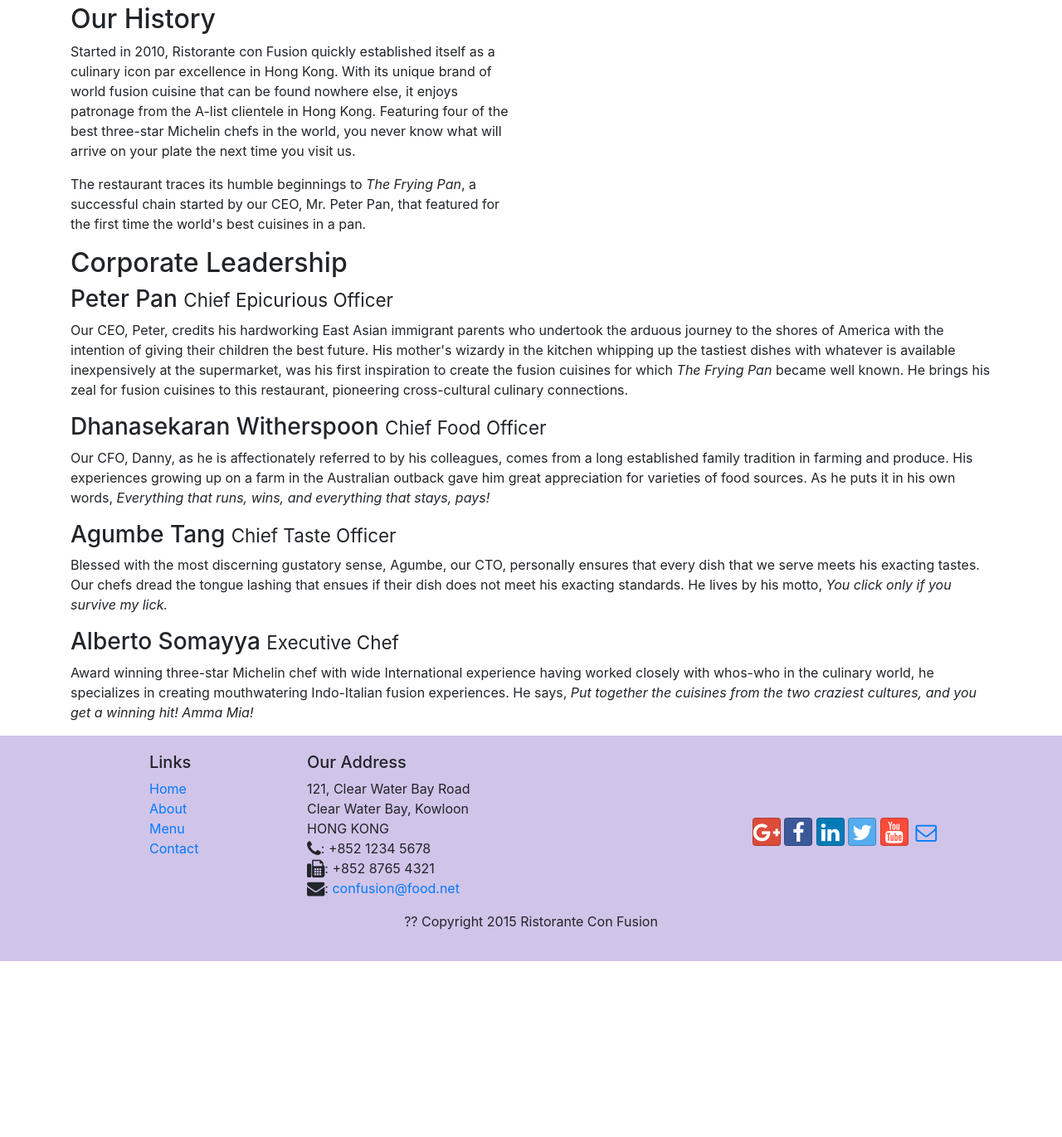
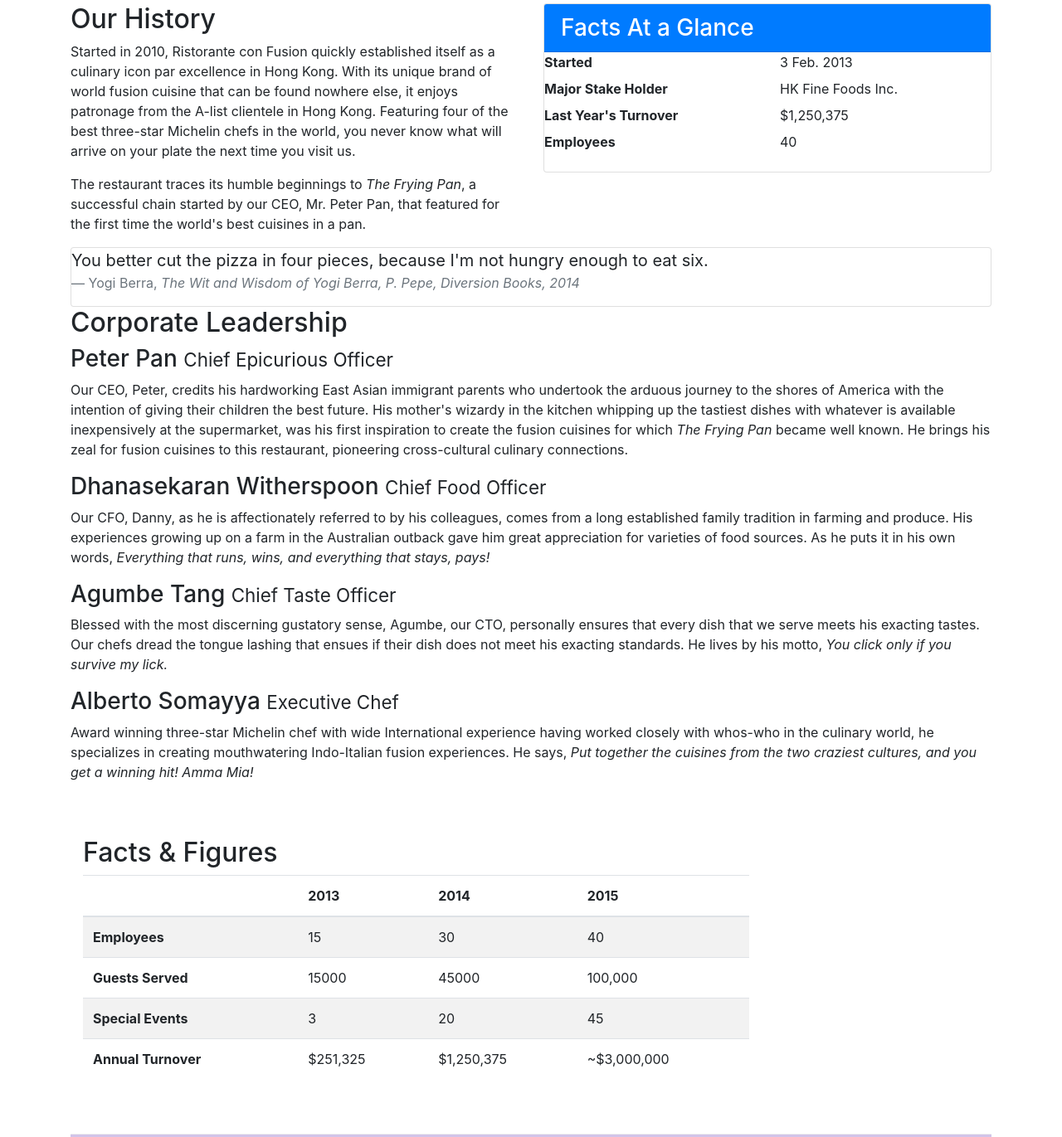
Before and after one commit to Moynihan18/conFusion, a website: page aboutus.html in a window 1280 px wide. Shown: the part 437-1808 px from the top of the page at 83% size. Before the commit the page ends 1596 px from the top, so only its background shows below. Drawn offline with nearby package versions, Linux system fonts and the light colour scheme.

Commit message:
bootstrap tables and cards

```diff
--- a/aboutus.html
+++ b/aboutus.html
@@ -70,10 +70,34 @@
                 <p>Started in 2010, Ristorante con Fusion quickly established itself as a culinary icon par excellence in Hong Kong. With its unique brand of world fusion cuisine that can be found nowhere else, it enjoys patronage from the A-list clientele in Hong Kong.  Featuring four of the best three-star Michelin chefs in the world, you never know what will arrive on your plate the next time you visit us.</p>
                 <p>The restaurant traces its humble beginnings to <em>The Frying Pan</em>, a successful chain started by our CEO, Mr. Peter Pan, that featured for the first time the world's best cuisines in a pan.</p>
             </div>
-            <div>
+            <div class="col-sm">
+                <div class="card">
+                    <h3 class="card-header bg-primary text-white">Facts At a Glance</h3>
+                    <div class="card-block">
+                        <dl class="row">
+                            <dt class="col-6">Started</dt>
+                            <dd class="col-6">3 Feb. 2013</dd>
+                            <dt class="col-6">Major Stake Holder</dt>
+                            <dd class="col-6">HK Fine Foods Inc.</dd>
+                            <dt class="col-6">Last Year's Turnover</dt>
+                            <dd class="col-6">$1,250,375</dd>
+                            <dt class="col-6">Employees</dt>
+                            <dd class="col-6">40</dd>
+                        </dl>
+                    </div>
+                </div>
+            </div>
+            <div class="col-12">
+                <div class="card card-block bg-faded">
+                    <blockquote class="blockquote">
+                        <p class="mb-0">You better cut the pizza in four pieces, because I'm not hungry enough to eat six.</p>
+                        <footer class="blockquote-footer">Yogi Berra,
+                            <cite title="Source Title">The Wit and Wisdom of Yogi Berra, P. Pepe, Diversion Books, 2014</cite>
+                        </footer>
+                    </blockquote>
+                </div>
             </div>
         </div>
-
 
         <div class="row">
             <div class="col-12">
@@ -88,8 +112,51 @@
                 <p class="hidden-xs-down">Award winning three-star Michelin chef with wide International experience having worked closely with whos-who in the culinary world, he specializes in creating mouthwatering Indo-Italian fusion experiences. He says, <em>Put together the cuisines from the two craziest cultures, and you get a winning hit! Amma Mia!</em></p>
             </div>
        </div>
-
-    </div>
+        <div class="row row-content">
+            <div class="col-12 col-sm-9">
+                <h2>Facts &amp; Figures</h2>
+                <div class="table-responsive">
+                <table class="table table-striped">
+                <thead class="thead-inverse">
+                    <tr>
+                        <th>&nbsp;</th>
+                        <th>2013</th>
+                        <th>2014</th>
+                        <th>2015</th>
+                    </tr>
+                </thead>
+                <tbody>
+                    <tr>
+                        <th>Employees</th>
+                        <td>15</td>
+                        <td>30</td>
+                        <td>40</td>
+                    </tr>
+                    <tr>
+                        <th>Guests Served</th>
+                        <td>15000</td>
+                        <td>45000</td>
+                        <td>100,000</td>
+                    </tr>
+                    <tr>
+                        <th>Special Events</th>
+                        <td>3</td>
+                        <td>20</td>
+                        <td>45</td>
+                    </tr>
+                    <tr>
+                        <th>Annual Turnover</th>
+                        <td>$251,325</td>
+                        <td>$1,250,375</td>
+                        <td>~$3,000,000</td>
+                    </tr>
+                </tbody>
+                </table>
+                </div>
+            </div>
+            <div class="col-12 col-sm-3">
+            </div>
+        </div>
 
     <footer class="footer">
         <div class="container">
```
Also changed, not shown: contactus.html (+1 -1 lines).
